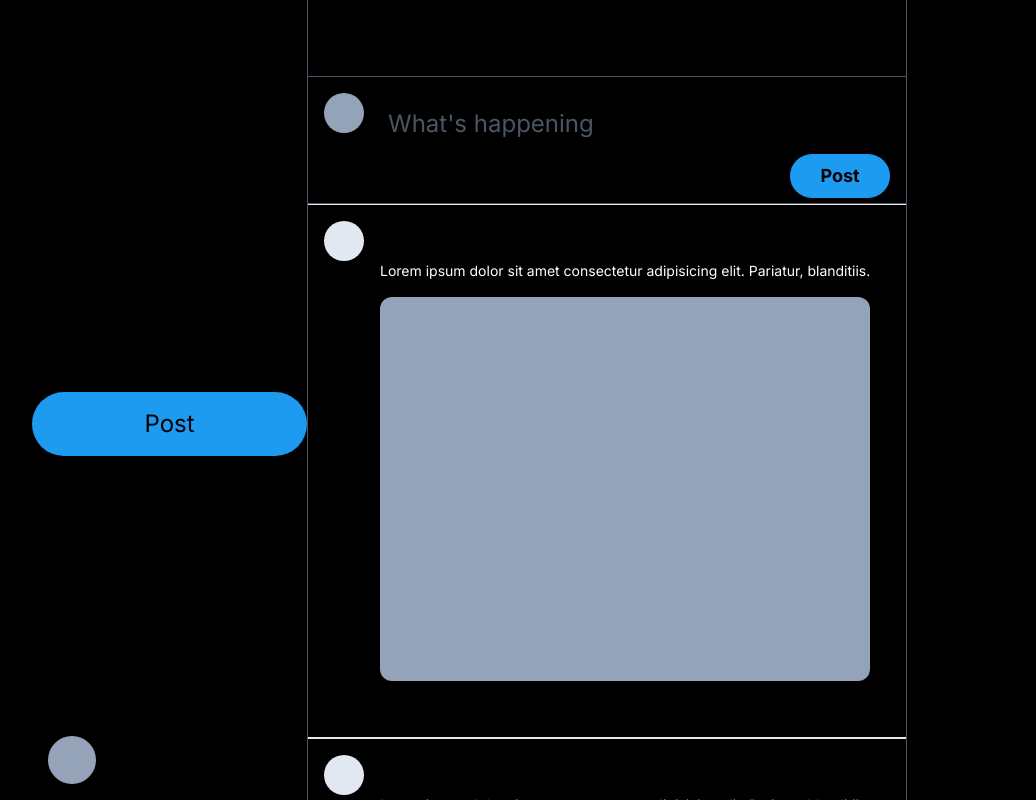
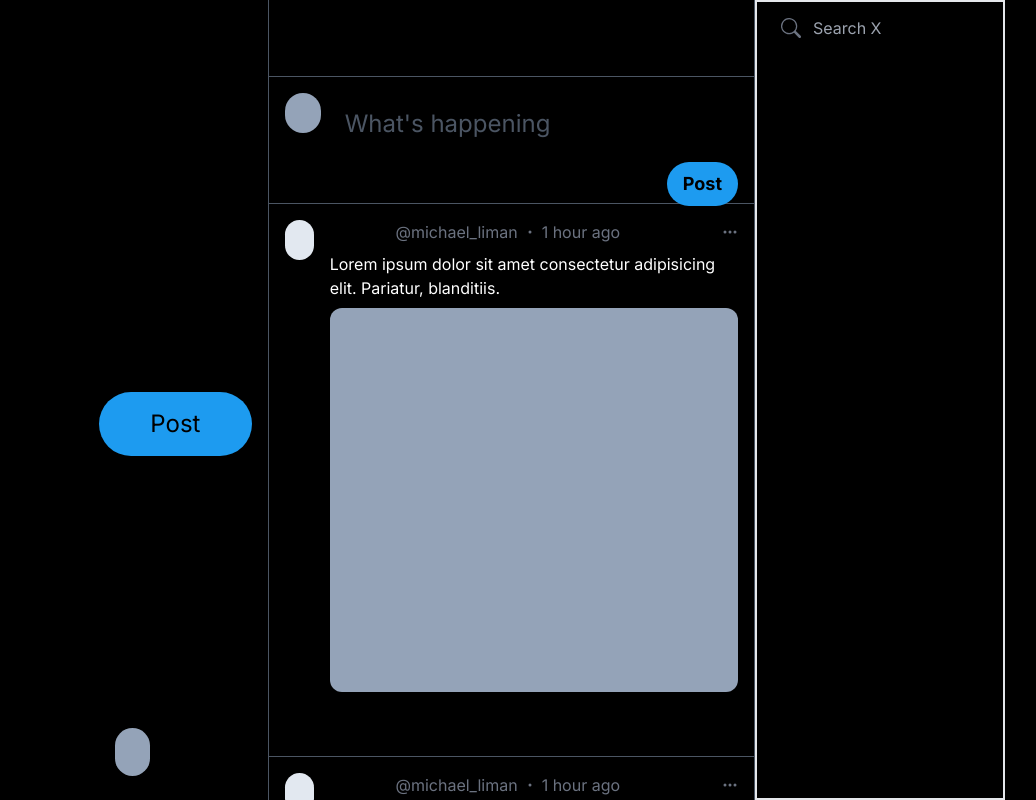
Before and after one commit to lime-and/twitter-clone, a Next.js app: page / in a window 1280 px wide. Shown: the top 800 px of the page, without its empty margins (96-1132 px from the left). Built offline with nearby package versions, Linux system fonts and the light colour scheme.

Commit message:
sidebar update

```diff
--- a/package.json
+++ b/package.json
@@ -9,7 +9,7 @@
     "lint": "next lint"
   },
   "dependencies": {
-    "next": "14.1.0",
+    "next": "^14.1.4",
     "react": "^18",
     "react-dom": "^18",
     "react-icons": "^5.0.1"
--- a/src/app/page.tsx
+++ b/src/app/page.tsx
@@ -1,70 +1,29 @@
 import LeftSidebar from "@/components/LeftSidebar";
-import { BsDot } from "react-icons/bs";
+import MainComponent from "@/components/MainComponent";
+import { BsSearch } from "react-icons/bs";
 
 const Home = () => {
   return (
     <div className="w-full h-full flex justify-center items-center relative bg-black">
-      <div className="max-w-screen-lg w-full h-full flex relative">
-        {/* Left sidebar for navigation/header */}
-        <LeftSidebar/>
-        <main className="ml-[275px] flex w-[600px] h-full min-h-screen flex-col border-l-[0.5px] border-r-[0.5px]
-        border-gray-600">
-          <h1 className="text-xl font-bold p-6">Home</h1>
-          <div className="border-t-[0.5px] px-4 border-b-[0.5px] flex items-stretch py-4 space-x-2 border-gray-600 h-32 relative">
-            <div className="w-10 h-10 bg-slate-400 rounded-full flex-none"></div>
-            <div className="flex flex-col w-full h-full">
-              <input
+      <div className="max-w-[72vw] w-full h-full flex relative border-1">
+        <LeftSidebar />
+        <MainComponent/>
+        <section className="w-[30%] border-2 right-0 flex flex-col items-stretch h-screen px-6 ml-auto">
+          <div>
+            <div className="relative w-full h-full">
+              <label htmlFor="searchBox"
+                className="absolute top-0 left-0 h-full flex items-center justify-center"
+              >
+                <BsSearch className="w-5 h-5 text-gray-500"/>
+              </label>
+            <input
+              id="searchBox"
               type="text"
-              className="w-full h-full text-2xl placeholder:text-gray-600 bg-transparent border-b-[0.5px] border-gray-600 p-4 outline-none border-none"
-              placeholder="What's happening"
-            />
-          <div className="w-full justify-between items-center flex">
-            <div></div>
-            <div className="w-full max-w-[100px]">
-             <button className="rounded-full bg-primary px-4 py-2 w-full text-lg text-center hover:bg-opacity-70 transition
-              duration-200 font-bold">
-              Post
-              </button>
-              </div>
+              placeholder="Search X"
+              className="outline-none bg-transparent border-none w-full h-full rounded-xl py-4 px-8" />
             </div>
           </div>
-          </div>
-          <div className="flex flex-col">
-    {
-      Array.from({length:5}).map((_,i) => (
-        <div key={i} className="border-t-[0.5px] p-4 border-b-[0.5px] flex space-x-4">
-          <div>
-            <div className="w-10 h-10 bg-slate-200 rounded-full"></div>
-          </div>
-          <div className="flex flex-col space-y-4">
-            <div className="flex items-center space-x-1">
-              <div className="font-bold">Michael</div>
-              <div>@michael_liman</div>
-              <div>
-                <BsDot/>
-              </div>
-              <div>1 hour ago</div>
-            </div>
-            <div className="text-white text-sm">
-              Lorem ipsum dolor sit amet consectetur adipisicing elit. Pariatur, blanditiis.
-            </div>
-            <div className="bg-slate-400 aspect-sqquare w-full h-96 rounded-xl">
-
-            </div>
-            <div className="flex items-center space-x-2 w-full">
-              <div>comment</div>
-              <div>retweet</div>
-              <div>like</div>
-              <div>steps</div>
-              <div>share</div>
-            </div>
-          </div>
-        </div>
-      ))
-    }
-          </div>
-        </main>
-        {/*<section>right section</section>*/}
+        </section>
       </div>
     </div>
   );
--- a/src/components/LeftSidebar.tsx
+++ b/src/components/LeftSidebar.tsx
@@ -35,7 +35,7 @@ const NAVIGATION_ITEMS = [
 ];
 const LeftSidebar = () => {
   return (
-    <section className="fixed w-[275px] flex flex-col items-stretch h-screen">
+    <section className="border-1 w-[20%] flex flex-col items-stretch h-screen px-4">
           <div className="flex flex-col items-stretch h-full space-y-4 mt-4">
           {NAVIGATION_ITEMS.map((item) => (
             <Link
--- /dev/null
+++ b/src/components/MainComponent.tsx
@@ -0,0 +1,69 @@
+import { BsChat, BsDot, BsThreeDots } from "react-icons/bs";
+import { AiOutlineHeart, AiOutlineRetweet } from "react-icons/ai";
+import { IoShareOutline, IoStatsChart } from "react-icons/io5";
+
+const MainComponent = () => {
+  return (
+    <main className="flex w-[60%] h-full min-h-screen flex-col border-l border-r border-gray-600">
+          <h1 className="text-xl font-bold p-6 backdrop-blur bg-black/10 sticky top-0">Home</h1>
+          <div className="border-t border-b border-gray-600 px-4 py-4 flex space-x-2 items-start h-32">
+            <div className="w-10 h-10 bg-slate-400 rounded-full"></div>
+            <div className="flex flex-col w-full h-full">
+              <input
+                type="text"
+                className="w-full h-full text-2xl placeholder:text-gray-600 bg-transparent p-4 outline-none border-none"
+                placeholder="What's happening"
+              />
+              <div className="flex justify-end mt-2">
+                <button className="rounded-full bg-primary px-4 py-2 text-lg font-bold hover:bg-opacity-70 transition duration-200">
+                  Post
+                </button>
+              </div>
+            </div>
+          </div>
+          <div className="flex flex-col">
+            {Array.from({ length: 5 }).map((_, i) => (
+              <div key={i} className="border-b border-gray-600 p-4 flex space-x-4">
+                <div className="w-10 h-10 bg-slate-200 rounded-full"></div>
+                <div className="flex flex-col flex-grow">
+                  <div className="flex items-center justify-between w-full">
+                    <div className="flex items-center space-x-1">
+                      <div className="font-bold">Michael</div>
+                      <div className="text-gray-500">@michael_liman</div>
+                      <BsDot className="text-gray-500" />
+                      <div className="text-gray-500">1 hour ago</div>
+                    </div>
+                    <BsThreeDots className="text-gray-500" />
+                  </div>
+                  <div className="text-white text-base mt-2">
+                    Lorem ipsum dolor sit amet consectetur adipisicing elit. Pariatur, blanditiis.
+                  </div>
+                  <div className="bg-slate-400 w-full h-96 rounded-xl mt-2"></div>
+                  <div className="flex items-center justify-between mt-2 w-full">
+                    <div className="flex space-x-6">
+                      <div className="rounded-full hover:bg-white/10 transition duration-200 p-3 cursor-pointer">
+                        <BsChat />
+                      </div>
+                      <div className="rounded-full hover:bg-white/10 transition duration-200 p-3 cursor-pointer">
+                        <AiOutlineRetweet />
+                      </div>
+                      <div className="rounded-full hover:bg-white/10 transition duration-200 p-3 cursor-pointer">
+                        <AiOutlineHeart />
+                      </div>
+                      <div className="rounded-full hover:bg-white/10 transition duration-200 p-3 cursor-pointer">
+                        <IoStatsChart />
+                      </div>
+                      <div className="rounded-full hover:bg-white/10 transition duration-200 p-3 cursor-pointer">
+                        <IoShareOutline />
+                      </div>
+                    </div>
+                  </div>
+                </div>
+              </div>
+            ))}
+          </div>
+        </main>
+  )
+}
+
+export default MainComponent
```
Also changed, not shown: 1 other file (tests, documents, lock files or other folders).
